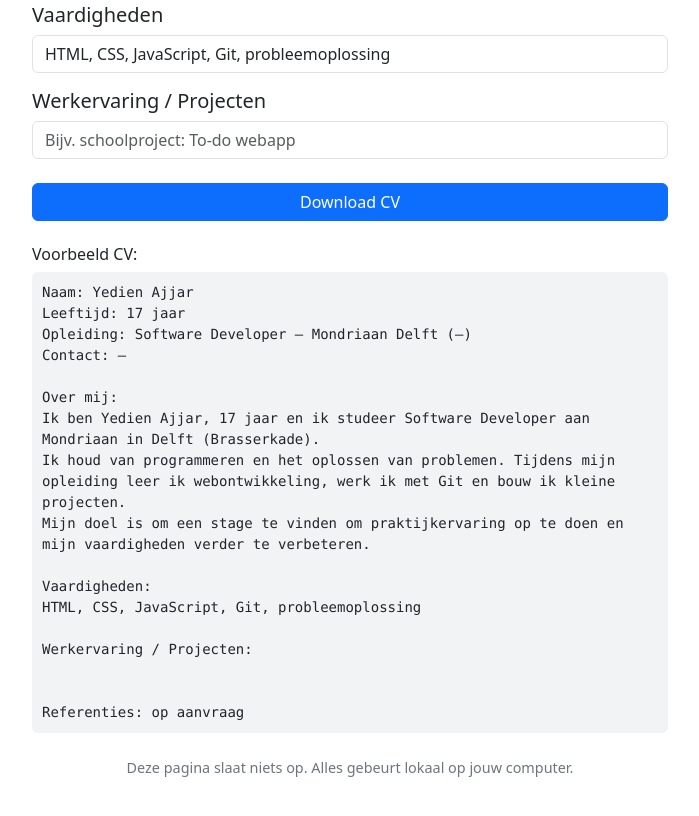
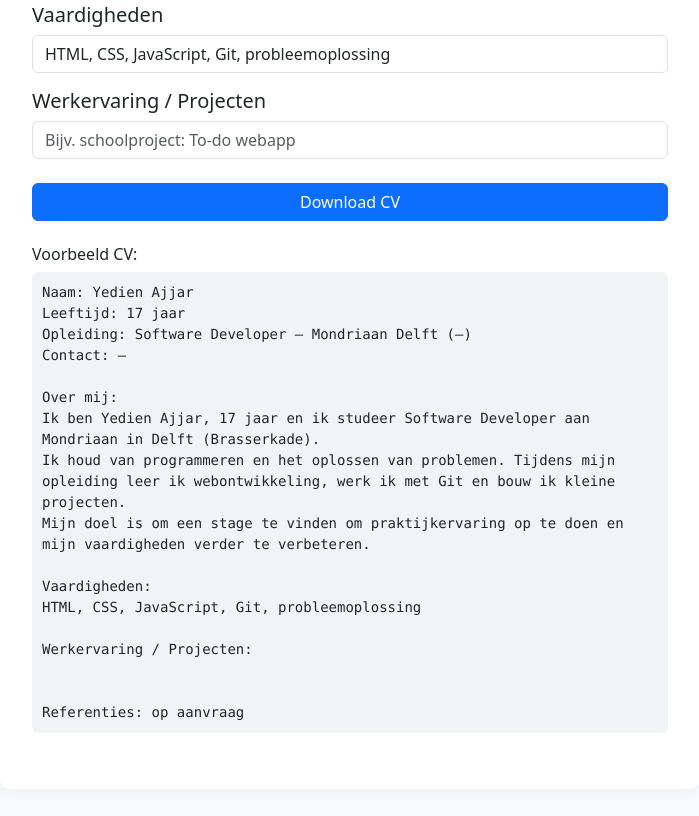
Before and after one commit to yedienA/burgeschap-website, a plain HTML site: page index.html in a window 1280 px wide. Shown: the part 584-1400 px from the top of the page, without its empty margins (290-989 px from the left). Drawn offline with nearby package versions, Linux system fonts and the light colour scheme.

Commit message:
Update index.html

```diff
--- a/index.html
+++ b/index.html
@@ -97,7 +97,6 @@ Mijn doel is om een stage te vinden om praktijkervaring op te doen en mijn vaard
     </section>
 
     <footer>
-      <p>Deze pagina slaat niets op. Alles gebeurt lokaal op jouw computer.</p>
     </footer>
   </div>
 
```
